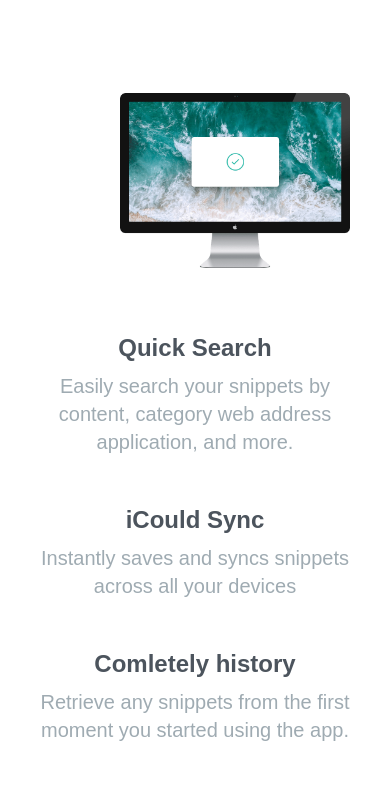
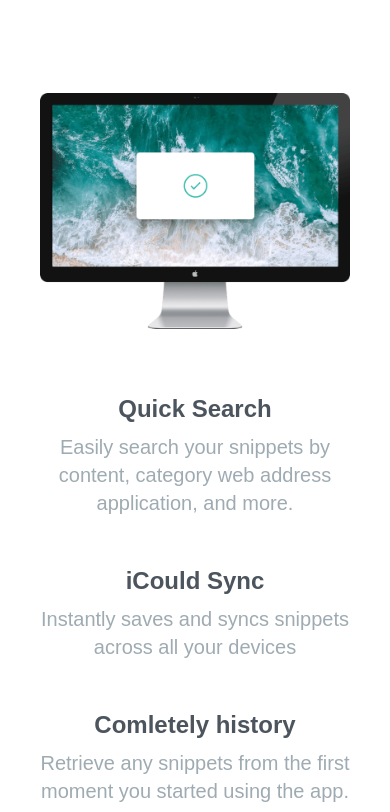
Before and after one commit to zainabturkmen/clipboard, a website: page index.html in a window 390 px wide. Shown: the part 1272-2084 px from the top of the page. Drawn offline with Linux system fonts and the light colour scheme; a web font is replaced by a local one.

Commit message:
updating

```diff
--- a/index.html
+++ b/index.html
@@ -63,7 +63,7 @@
       <div class="max-w-6xl mx-auto text-center my-20 px-10">
         <div class="relative flex flex-col md:flex-row md:space-x-32">
           <!-- Image -->
-          <div class="md:w-1/2 ml-20">
+          <div class="md:w-1/2 ">
             <img
               src="images/image-computer.png"
               alt=""
@@ -114,7 +114,7 @@
           Whether you're on the go, or at your computer, you can access all your
           clipboard snippets in a few simple clicks
         </p>
-
+        <img src="images/image-devices.png" alt="" class="mx-auto" />
       </div>
     </section>
   </body>
```
